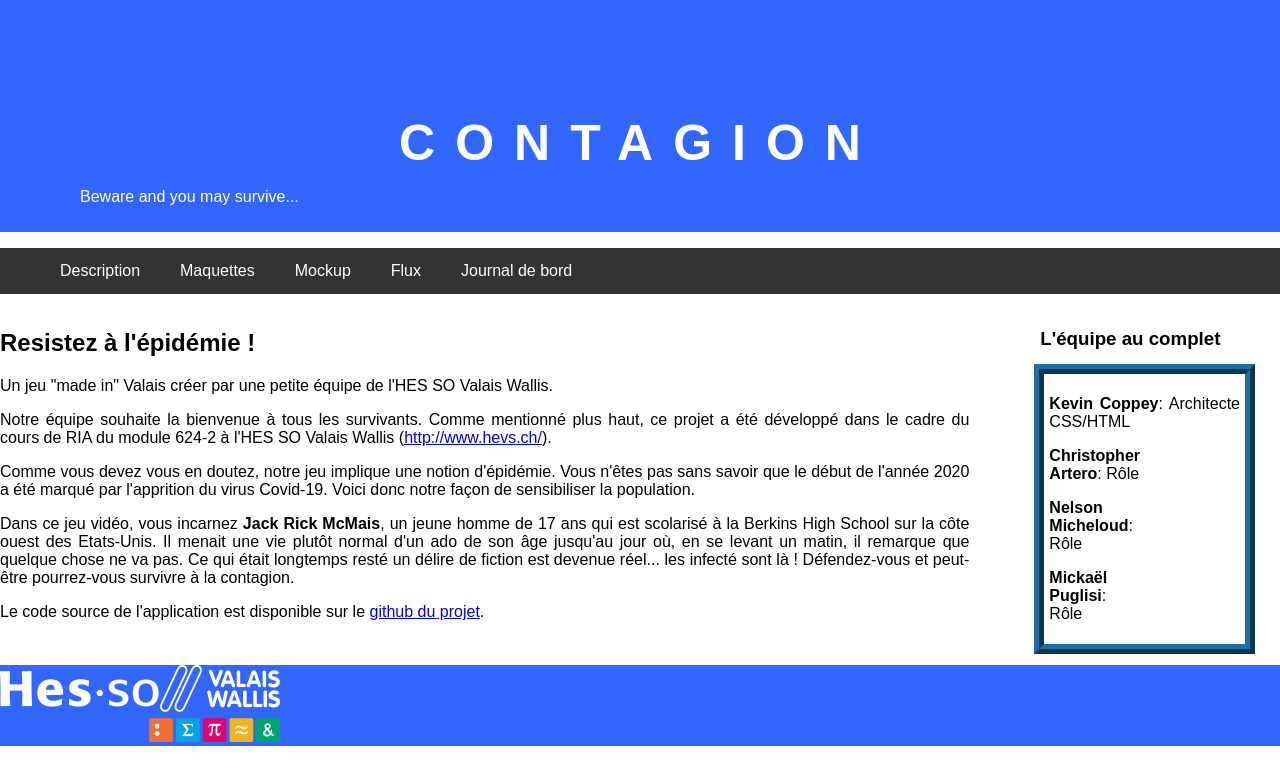
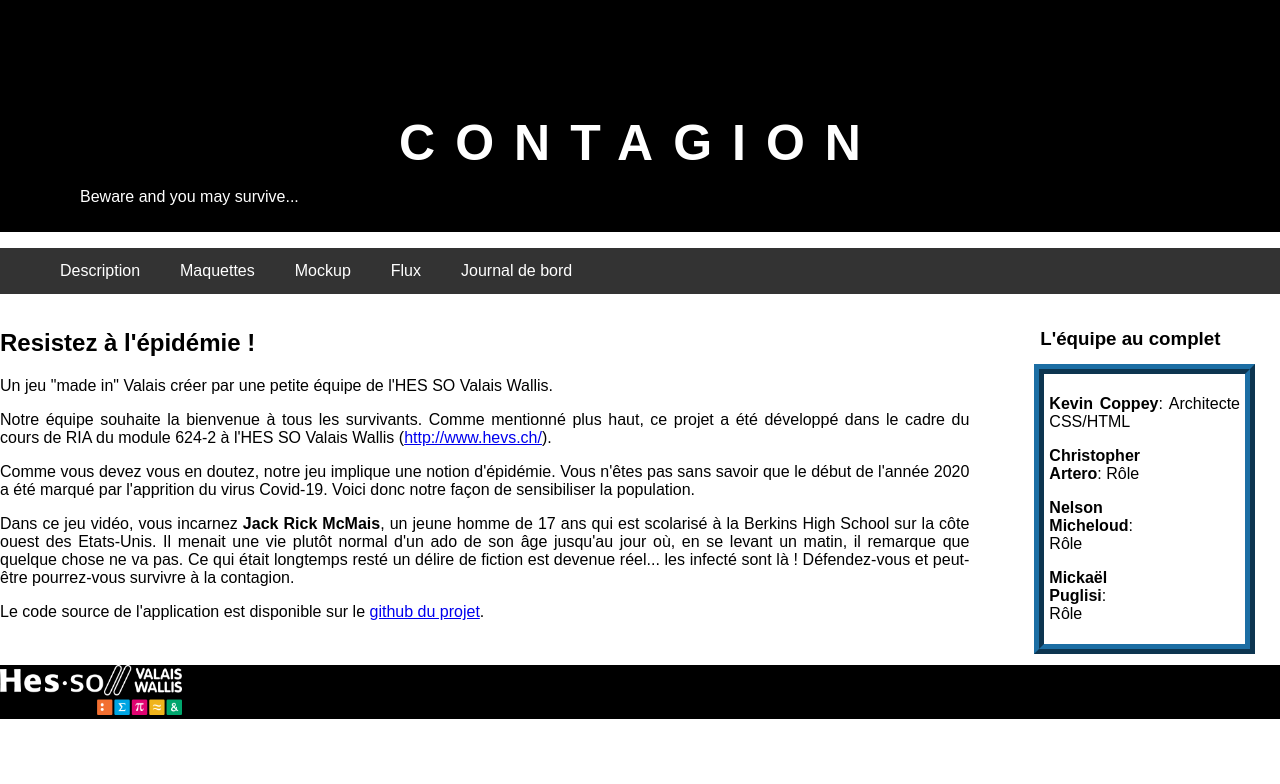
Before and after one commit to Mcpwko/GameRIA, a plain HTML site: page description_start.html in a window 1280 px wide. Drawn offline with Linux system fonts and the light colour scheme.

Commit message:
Contagion.html v1.0

```diff
--- a/description_start.html
+++ b/description_start.html
@@ -56,7 +56,7 @@
 </main>
 
     <footer>
-        <img id="logo" src="ressources/images/logo.png">
+        <img id="logo" src="ressources/images/logo.png" height="50">
     </footer>
 
 </body>
--- a/ressources/css/style_start.css
+++ b/ressources/css/style_start.css
@@ -50,7 +50,7 @@ body {
 .header {
   padding: 80px;
   text-align: center;
-  background: #3366ff;
+  background: #000;
   color: white;
     padding-bottom: 10px;
 }
@@ -102,7 +102,7 @@ td, th /* Mettre une bordure sur les td ET les th */
 }
 
 footer {
-    background-color: #3366ff;
+    background-color: #000;
     bottom: 10px;
     margin-bottom: 10px;
 
```
Also changed, not shown: flux_start.html (+1 -1 lines), journal_de_bord_start.html (+1 -1 lines), maquettes_start.html (+1 -1 lines), mockup_start.html (+1 -1 lines).
